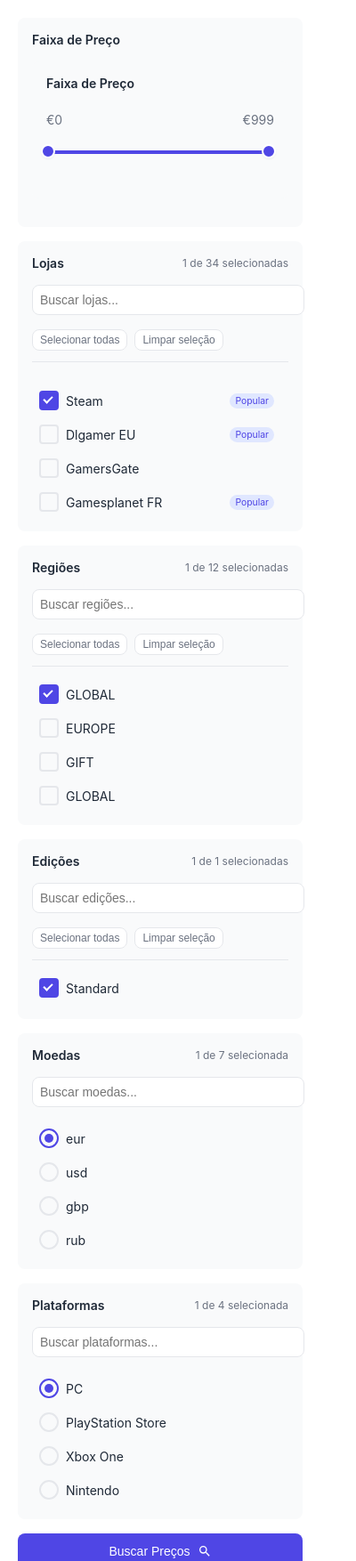
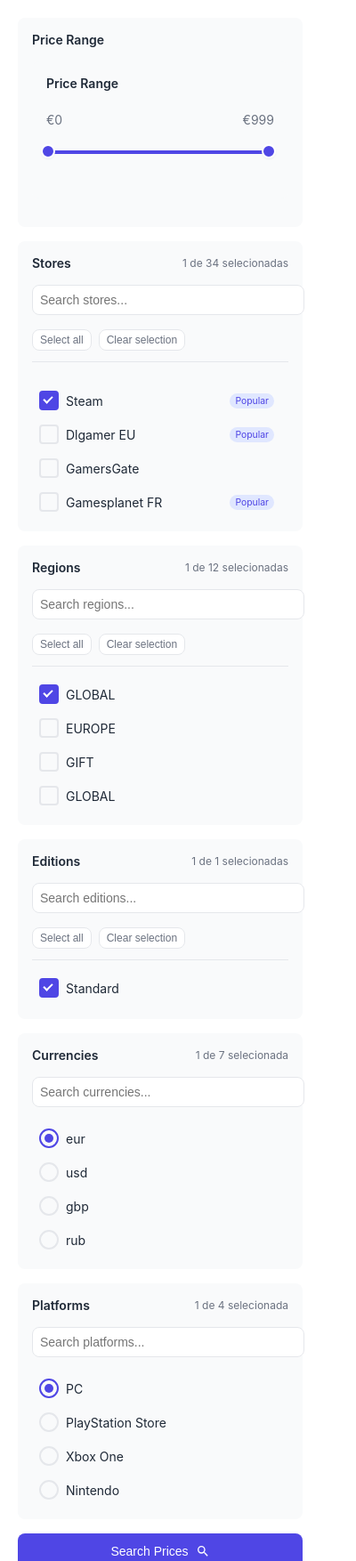
Before and after one commit to marcelordias/steam-price-extension, a browser extension: page prices_extensions/popup.html in a window 400 px wide. Shown: the top 1754 px of the page at 89% size. Drawn offline with Linux system fonts and the light colour scheme.

Commit message:
translated / new logo / reviewed manifest file

```diff
--- a/prices_extensions/popup.html
+++ b/prices_extensions/popup.html
@@ -1,9 +1,9 @@
 <!DOCTYPE html>
-<html>
+<html lang="en">
 
 <head>
     <meta charset="UTF-8">
-    <title>Filtros de Preço</title>
+    <title>Price Filters</title>
     <link rel="stylesheet" href="styles.css">
 </head>
 
@@ -12,9 +12,9 @@
         <form id="filters-form">
 
             <div class="filter-module price-filter">
-                <h3 class="module-title">Faixa de Preço</h3>
+                <h3 class="module-title">Price Range</h3>
                 <div class="filter-module price-filter">
-                    <h3 class="module-title">Faixa de Preço</h3>
+                    <h3 class="module-title">Price Range</h3>
                     <div class="price-range-group">
                         <div class="range-values">
                             <span id="minPriceDisplay">€0</span>
@@ -31,17 +31,17 @@
 
             <div class="filter-module store-filter">
                 <h3 class="module-title">
-                    Lojas
-                    <span class="store-count">0 selecionadas</span>
+                    Stores
+                    <span class="store-count">0 selected</span>
                 </h3>
                 <div class="store-group">
                     <div class="store-search">
-                        <input type="text" id="storeSearch" placeholder="Buscar lojas...">
+                        <input type="text" id="storeSearch" placeholder="Search stores...">
                     </div>
                     <div class="store-options">
                         <div class="store-actions">
-                            <button type="button" class="store-action-btn" id="selectAll">Selecionar todas</button>
-                            <button type="button" class="store-action-btn" id="deselectAll">Limpar seleção</button>
+                            <button type="button" class="store-action-btn" id="selectAll">Select all</button>
+                            <button type="button" class="store-action-btn" id="deselectAll">Clear selection</button>
                         </div>
 
                         <div class="store-list" id="storesList">
@@ -54,19 +54,17 @@
 
             <div class="filter-module region-filter">
                 <h3 class="module-title">
-                    Regiões
-                    <span class="region-count">0 selecionadas</span>
+                    Regions
+                    <span class="region-count">0 selected</span>
                 </h3>
                 <div class="region-group">
                     <div class="region-search">
-                        <input type="text" id="regionSearch" placeholder="Buscar regiões...">
+                        <input type="text" id="regionSearch" placeholder="Search regions...">
                     </div>
                     <div class="region-options">
                         <div class="region-actions">
-                            <button type="button" class="region-action-btn" id="selectAllRegions">Selecionar
-                                todas</button>
-                            <button type="button" class="region-action-btn" id="deselectAllRegions">Limpar
-                                seleção</button>
+                            <button type="button" class="region-action-btn" id="selectAllRegions">Select all</button>
+                            <button type="button" class="region-action-btn" id="deselectAllRegions">Clear selection</button>
                         </div>
                         <div class="region-list" id="regionsList">
                             <!-- Regions will be dynamically inserted here -->
@@ -77,19 +75,17 @@
 
             <div class="filter-module edition-filter">
                 <h3 class="module-title">
-                    Edições
-                    <span class="edition-count">0 selecionadas</span>
+                    Editions
+                    <span class="edition-count">0 selected</span>
                 </h3>
                 <div class="edition-group">
                     <div class="edition-search">
-                        <input type="text" id="editionSearch" placeholder="Buscar edições...">
+                        <input type="text" id="editionSearch" placeholder="Search editions...">
                     </div>
                     <div class="edition-options">
                         <div class="edition-actions">
-                            <button type="button" class="edition-action-btn" id="selectAllEditions">Selecionar
-                                todas</button>
-                            <button type="button" class="edition-action-btn" id="deselectAllEditions">Limpar
-                                seleção</button>
+                            <button type="button" class="edition-action-btn" id="selectAllEditions">Select all</button>
+                            <button type="button" class="edition-action-btn" id="deselectAllEditions">Clear selection</button>
                         </div>
                         <div class="edition-list" id="editionsList">
                             <!-- Editions will be dynamically inserted here -->
@@ -100,12 +96,12 @@
 
             <div class="filter-module currency-filter">
                 <h3 class="module-title">
-                    Moedas
-                    <span class="currency-count">0 selecionadas</span>
+                    Currencies
+                    <span class="currency-count">0 selected</span>
                 </h3>
                 <div class="currency-group">
                     <div class="currency-search">
-                        <input type="text" id="currencySearch" placeholder="Buscar moedas...">
+                        <input type="text" id="currencySearch" placeholder="Search currencies...">
                     </div>
                     <div class="currency-options">
                         <div class="currency-list" id="currenciesList">
@@ -117,12 +113,12 @@
 
             <div class="filter-module platform-filter">
                 <h3 class="module-title">
-                    Plataformas
-                    <span class="platform-count">0 selecionadas</span>
+                    Platforms
+                    <span class="platform-count">0 selected</span>
                 </h3>
                 <div class="platform-group">
                     <div class="platform-search">
-                        <input type="text" id="platformSearch" placeholder="Buscar plataformas...">
+                        <input type="text" id="platformSearch" placeholder="Search platforms...">
                     </div>
                     <div class="platform-options">
                         <div class="platform-list" id="platformsList">
@@ -133,7 +129,7 @@
             </div>
 
             <button type="submit" class="submit-button">
-                <span>Buscar Preços</span>
+                <span>Search Prices</span>
                 <svg viewBox="0 0 24 24" width="16" height="16">
                     <path fill="currentColor"
                         d="M9.5,3A6.5,6.5 0 0,1 16,9.5C16,11.11 15.41,12.59 14.44,13.73L14.71,14H15.5L20.5,19L19,20.5L14,15.5V14.71L13.73,14.44C12.59,15.41 11.11,16 9.5,16A6.5,6.5 0 0,1 3,9.5A6.5,6.5 0 0,1 9.5,3M9.5,5C7,5 5,7 5,9.5C5,12 7,14 9.5,14C12,14 14,12 14,9.5C14,7 12,5 9.5,5Z" />
```
Also changed, not shown: prices_extensions/assets/icon128.jpg (added), prices_extensions/assets/icon128.png (deleted), prices_extensions/assets/icon16.jpg (added), prices_extensions/assets/icon16.png (deleted), prices_extensions/assets/icon48.jpg (added), prices_extensions/assets/icon48.png (deleted), prices_extensions/manifest.json, 3 other files.
